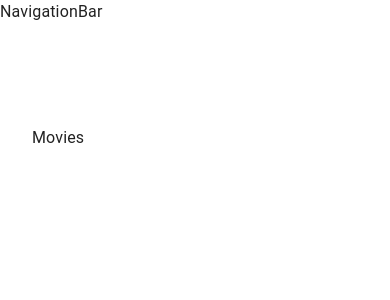
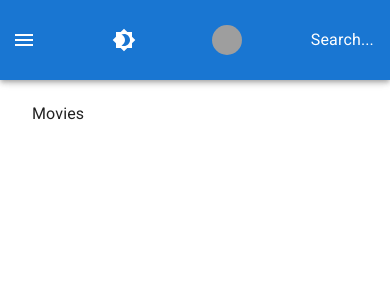
Before and after one commit to Selimology/Movie-Information-Platform, a React (Create React App) app: page / in a window 390 px wide. Shown: the top 300 px of the page. Built offline with nearby package versions, Linux system fonts and the light colour scheme; grey boxes are pictures that could not be loaded.

Commit message:
Initial navbar layout w/ dark&light mode

```diff
--- a/public/index.html
+++ b/public/index.html
@@ -11,6 +11,10 @@
     />
     <link rel="apple-touch-icon" href="%PUBLIC_URL%/logo192.png" />
 
+    <link
+      rel="stylesheet"
+      href="https://fonts.googleapis.com/css?family=Roboto:300,400,500,700&display=swap"
+    />
     <link rel="manifest" href="%PUBLIC_URL%/manifest.json" />
 
     <title>React App</title>
--- a/src/components/NavigationBar/NavigationBar.jsx
+++ b/src/components/NavigationBar/NavigationBar.jsx
@@ -1,7 +1,77 @@
 import React from 'react';
+import {
+  AppBar,
+  IconButton,
+  Toolbar,
+  Avatar,
+  Drawer,
+  Button,
+  useMediaQuery,
+} from '@mui/material';
+import {
+  Menu,
+  AccountCircle,
+  Brightness4,
+  Brightness7,
+} from '@mui/icons-material';
+import { Link } from 'react-router-dom';
+import { useTheme } from '@mui/material/styles';
+import useStyles from './styles';
 
 function NavigationBar() {
-  return <div>NavigationBar</div>;
+  // useStyles() returns an object with the styles for mui
+  const classes = useStyles();
+  const theme = useTheme();
+
+  const isAuthenticated = true;
+  const isMobileDev = useMediaQuery('(max-width:600px)');
+
+  return (
+    <AppBar position="fixed">
+      <Toolbar className={classes.toolbar}>
+        {/* Only show MobileNavMenu if it max-width:600 */}
+        {isMobileDev && (
+          <IconButton
+            color="inherit"
+            edge="start"
+            style={{ outline: 'none' }}
+            onClick={() => {}}
+            className={classes.menuButton}
+          >
+            <Menu />
+          </IconButton>
+        )}
+        {/* Darkmode/LightMode */}
+        <IconButton color="inherit" sx={{ ml: 1 }} onClick={() => {}}>
+          {theme.palette.mode === 'dark' ? <Brightness7 /> : <Brightness4 />}
+        </IconButton>
+        {!isMobileDev && 'Search...'}
+        <div>
+          {!isAuthenticated ? (
+            <Button color="inherit" onClick={() => {}}>
+              Login &nbsp; <AccountCircle />
+            </Button>
+          ) : (
+            <Button
+              color="inherit"
+              onClick={() => {}}
+              component={Link}
+              to="/profile/:id"
+              className={classes.linkButton}
+            >
+              {!isMobileDev && <>My Movies &nbsp; </>}
+              <Avatar
+                style={{ width: 30, height: 30 }}
+                alt="Profile"
+                src="https://thumbs.dreamstime.com/b/default-avatar-photo-placeholder-profile-icon-eps-file-easy-to-edit-default-avatar-photo-placeholder-profile-icon-124557887.jpg"
+              />
+            </Button>
+          )}
+        </div>
+        {isMobileDev && 'Search...'}
+      </Toolbar>
+    </AppBar>
+  );
 }
 
 export default NavigationBar;
--- /dev/null
+++ b/src/components/NavigationBar/styles.js
@@ -0,0 +1,23 @@
+import { makeStyles } from '@mui/styles';
+
+// return an object with the styles
+export default makeStyles((theme) => ({
+  toolbar: {
+    display: 'flex',
+    height: '80px',
+    justifyContent: 'space-between',
+    marginLeft: '240px',
+    [theme.breakpoints.down('sm')]: {
+      marginLeft: '0px',
+      flexWrap: 'wrap',
+    },
+  },
+
+  menuButton: {
+    marginRight: theme.spacing(2), // 8*2 = 16px
+    // hide the button if it bigger than sm (mobile)
+    [theme.breakpoints.up('sm')]: {
+      display: 'none',
+    },
+  },
+}));
--- a/src/index.js
+++ b/src/index.js
@@ -1,12 +1,16 @@
 import React from 'react';
 import ReactDOM from 'react-dom/client';
 import { BrowserRouter } from 'react-router-dom';
+import { createTheme, ThemeProvider } from '@mui/material/styles';
 import App from './components/App';
 
 const root = ReactDOM.createRoot(document.getElementById('root'));
 
+const theme = createTheme({});
 root.render(
-  <BrowserRouter>
-    <App />
-  </BrowserRouter>
+  <ThemeProvider theme={theme}>
+    <BrowserRouter>
+      <App />
+    </BrowserRouter>
+  </ThemeProvider>
 );
```
Also changed, not shown: .eslintrc.js.
